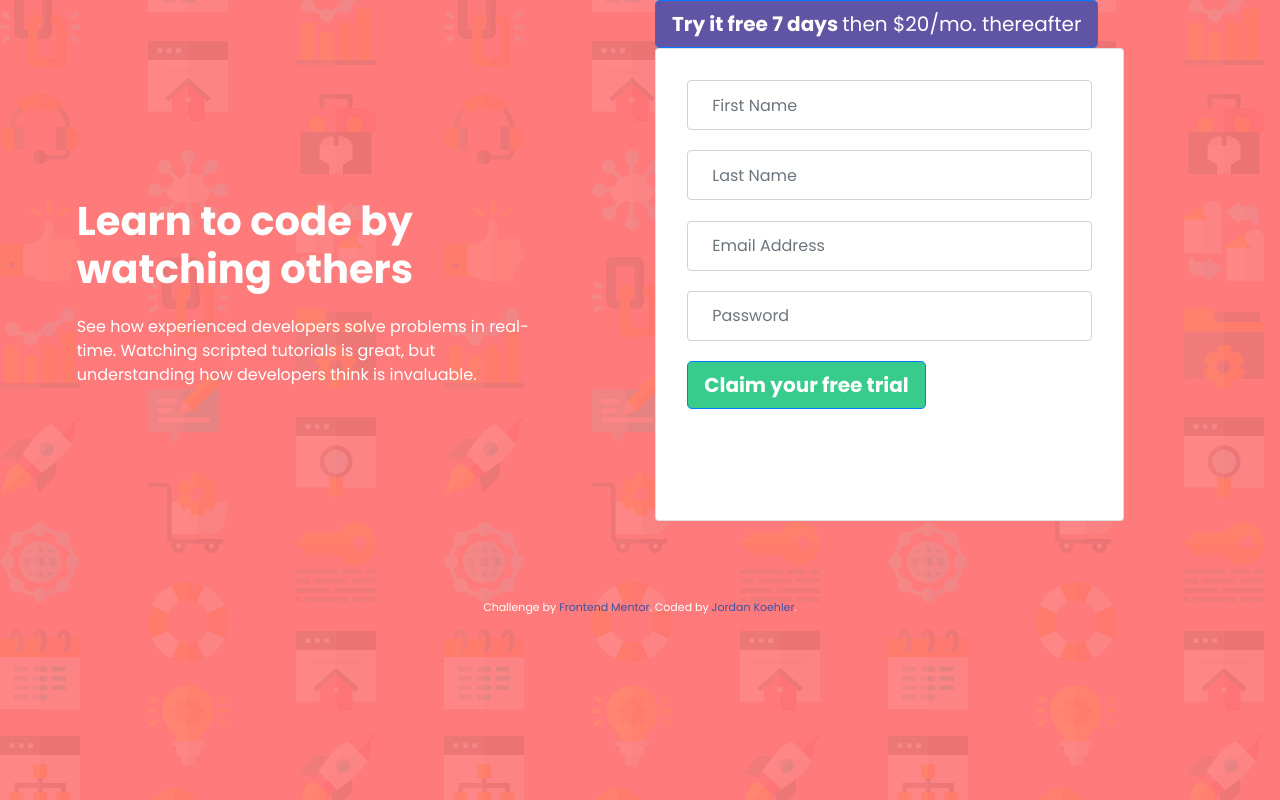
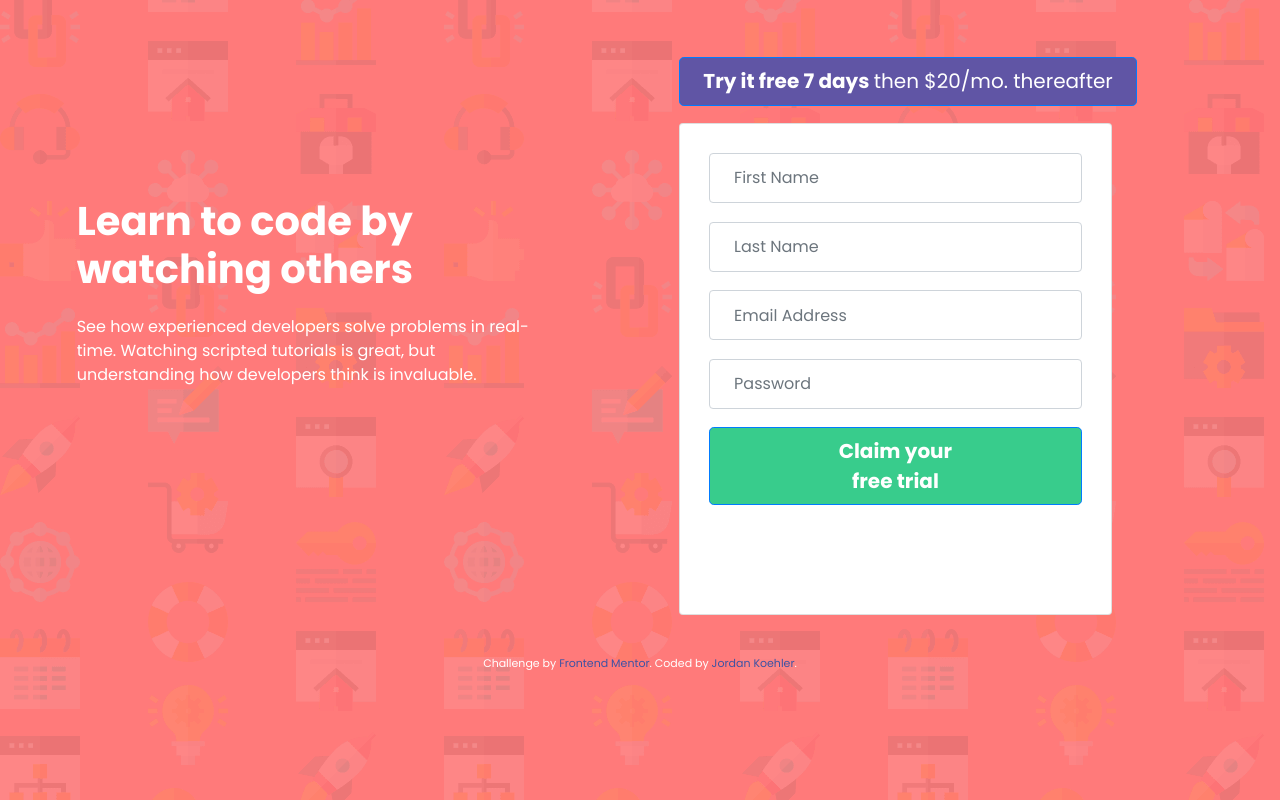
Before and after one commit to JordanKoehler/intro-component-with-signup-form-master, a plain HTML site: page index.html in a window 1280 px wide. Drawn offline with nearby package versions, Linux system fonts and the light colour scheme.

Commit message:
padding changes and overall CSS changes to from

```diff
--- a/index.html
+++ b/index.html
@@ -44,11 +44,12 @@
             <input type="text" class="form-control" placeholder="Last Name"></input>
             <input type="email" class="form-control" placeholder="Email Address"></input>
             <input type="password" class="form-control" placeholder="Password"></input>
-          </form>
-
-          <button class="btn btn-primary btn-lg trial-btn text-center" type="button" name="button"><strong>Claim your free trial</strong></button>
+            <div class="text-center">
+            <button class="btn btn-primary btn-lg trial-btn" type="submit" name="button"><strong>Claim your free trial</strong></button>
+            </div>
         </div>
 
+        </form>
         <p>By clicking the button, you are agreeing to our Terms and Services</p>
       </div>
     </div>
--- a/styles.css
+++ b/styles.css
@@ -21,12 +21,18 @@
   padding: 15% 7%;
 }
 
+.form {
+  padding: 3%;
+}
+
 .btn {
   text-align: center;
 }
 
 .tryIt-btn {
   background-color: hsl(248, 32%, 49%) ;
+  padding: 1.5% 4%;
+  margin: 3% 0;
 }
 
 .tryIt-btn:hover {
@@ -34,6 +40,8 @@
 }
 .trial-btn {
   background-color: hsl(154, 59%, 51%);
+  padding-left: 112px;
+  padding-right: 112px;
 }
 
 .trial-btn:hover {
```
